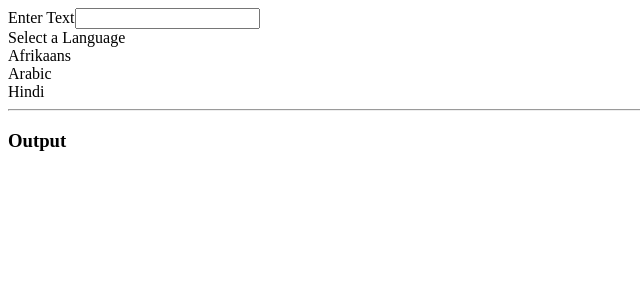
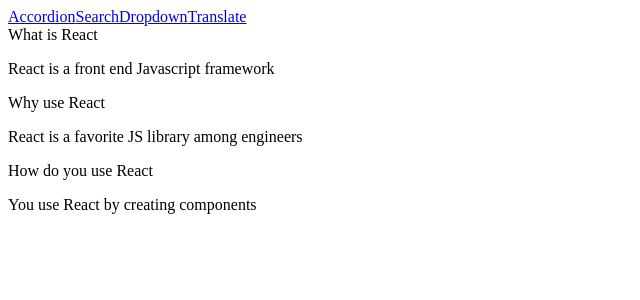
Before and after one commit to Patrick-Duvall/widgets, a React (Create React App) app: page / in a window 1280 px wide. Shown: the top 300 px of the page, without its empty margins (0-640 px from the left). Built offline with nearby package versions, Linux system fonts and the light colour scheme; no server answers; the HTML template or start-up script is replaced by a standard one.

Commit message:
add initial navigation

```diff
--- a/src/App.jsx
+++ b/src/App.jsx
@@ -1,24 +1,26 @@
 import React, {useState} from 'react'
-// import Accordion from './components/Accordion'
-// import Search from './components/Search'
+import Accordion from './components/Accordion'
+import Search from './components/Search'
 import Dropdown from './components/Dropdown'
 import Translate from './components/Translate'
+import Header from './components/Header'
+import Route from './components/Route'
 
 
-// const items = [
-//   {
-//     title: 'What is React',
-//     content: 'React is a front end Javascript framework'
-//   },
-//   {
-//     title: 'Why use React',
-//     content: 'React is a favorite JS library among engineers'
-//   },
-//   {
-//     title: 'How do you use React',
-//     content: 'You use React by creating components'
-//   },
-// ]
+const items = [
+  {
+    title: 'What is React',
+    content: 'React is a front end Javascript framework'
+  },
+  {
+    title: 'Why use React',
+    content: 'React is a favorite JS library among engineers'
+  },
+  {
+    title: 'How do you use React',
+    content: 'You use React by creating components'
+  },
+]
 
 const options = [
   {
@@ -36,25 +38,28 @@
 ]
 
 export default () => {
-  // const [selected, setSelected] = useState(options[0])
+  const [selected, setSelected] = useState(options[0])
   // const [showDropdown, setShowDropdown] = useState(true)
-
-  // return <div>
-  //   <button onClick={() => setShowDropdown(!showDropdown)}>Toggle Dropdown</button>
-  //   { showDropdown ?
-  //   <Dropdown
-  //     selected={selected}
-  //     onSelectedChange={setSelected}
-  //     options={options}
-  //   /> : null
-  //   }
-  // </div>
 
   return(
     <div>
-      <Translate />
+      <Header />
+      <Route path='/'>
+        <Accordion items={items} />
+      </Route>
+      <Route path='/list'>
+        <Search />
+      </Route>
+      <Route path='/dropdown'>
+        <Dropdown
+        label='Select a Color'
+        options={options}
+        selected={selected}
+        onSelectedChange={setSelected}/>
+      </Route>
+      <Route path='/translate'>
+        <Translate />
+      </Route>
     </div>
   )
-
-
 };
--- /dev/null
+++ b/src/components/Header.jsx
@@ -0,0 +1,21 @@
+import React from 'react'
+
+const Header = () => {
+  return (
+    <div className='ui secondary pointing menu'>
+      <a href="/" className='item'>
+        Accordion
+      </a>
+      <a href="/list" className='item'>
+        Search
+      </a>
+      <a href="/dropdown" className='item'>
+        Dropdown
+      </a>
+      <a href="/translate" className='item'>
+        Translate
+      </a>
+    </div>
+  )
+}
+export default Header;
--- /dev/null
+++ b/src/components/Route.jsx
@@ -0,0 +1,9 @@
+const Route = ({path, children}) => {
+  console.log(window.location.pathname);
+  console.log(path);
+  return window.location.pathname === path
+    ? children
+    : null;
+}
+
+export default Route
```
Also changed, not shown: 1 other file (tests, documents, lock files or other folders).
